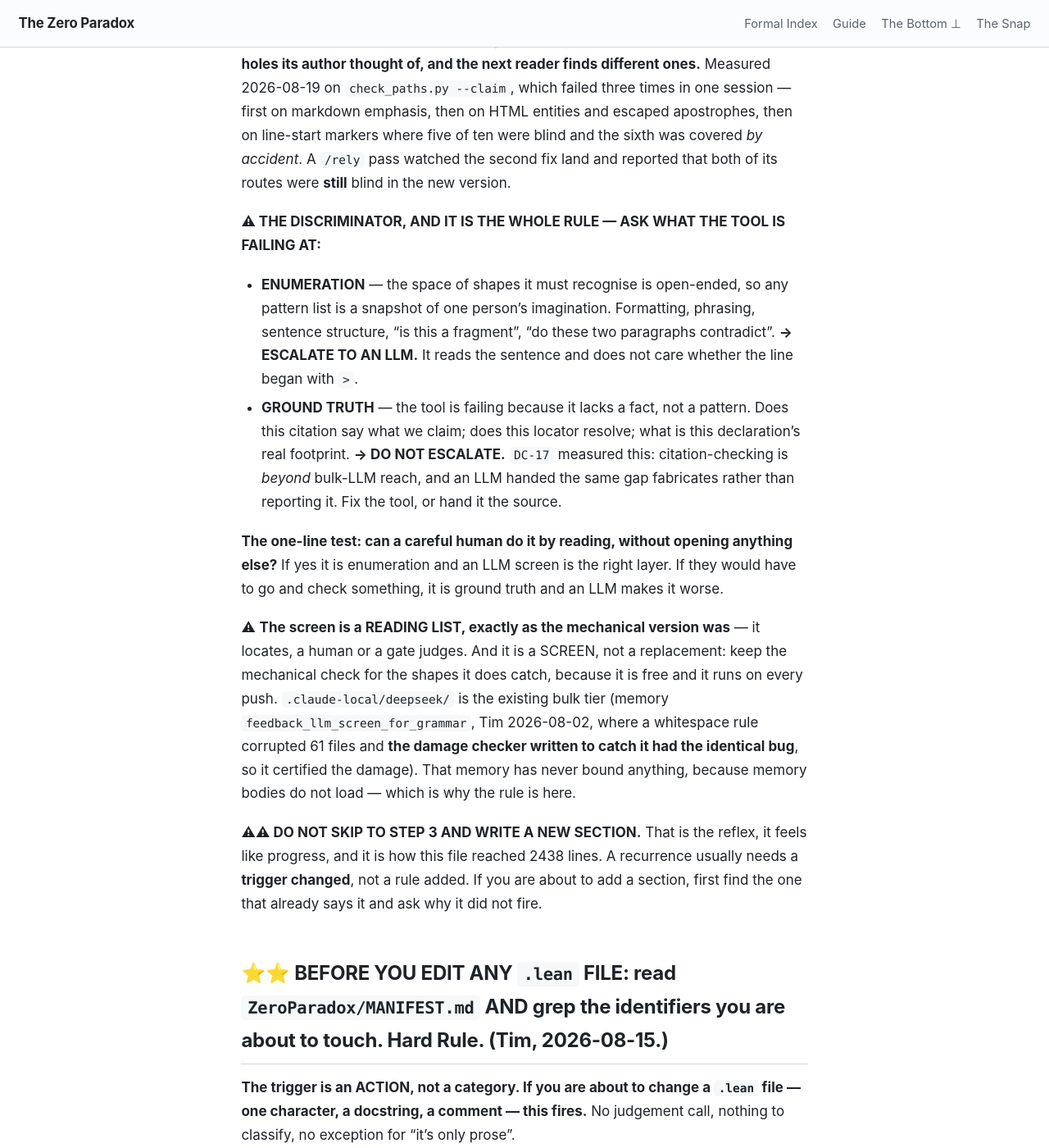
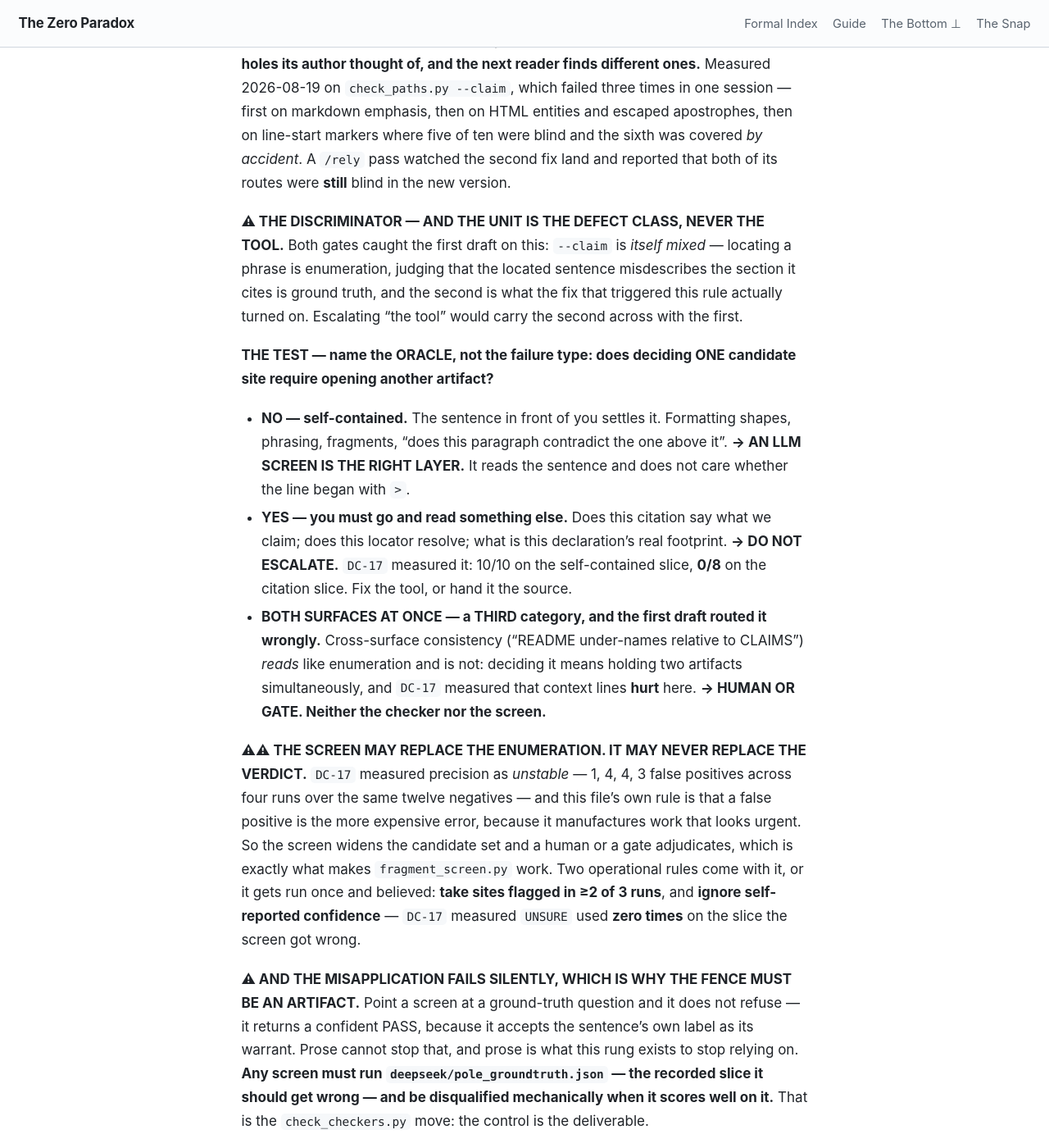
Before and after one commit to timbrigham/ZeroParadox, a Jekyll site: the page built from CLAUDE.md, in a window 1280 px wide and 1400 px high, scrolled down 11739 px. Shown: the whole window at 82% size. Built offline with Jekyll 4.4.1, drawn with Linux system fonts in a browser that asks for light colours; our own code applies the rules of GitHub Pages for plain Markdown files; some of the changed text lies outside the part shown.

Commit message:
The widened class can weld two bullets; show the seam
Co-Authored-By: Claude Opus 5 <noreply@anthropic.com>
Claude-Session: https://claude.ai/code/session_01Y3bev4DJYKL6X8bHXccZJe

```diff
--- a/CLAUDE.md
+++ b/CLAUDE.md
@@ -334,19 +334,47 @@ emphasis, then on HTML entities and escaped apostrophes, then on line-start mark
 were blind and the sixth was covered *by accident*. A `/rely` pass watched the second fix land and
 reported that both of its routes were **still** blind in the new version.
 
-**⚠ THE DISCRIMINATOR, AND IT IS THE WHOLE RULE — ASK WHAT THE TOOL IS FAILING AT:**
-- **ENUMERATION** — the space of shapes it must recognise is open-ended, so any pattern list is a
-  snapshot of one person's imagination. Formatting, phrasing, sentence structure, "is this a
-  fragment", "do these two paragraphs contradict". **→ ESCALATE TO AN LLM.** It reads the sentence
-  and does not care whether the line began with `>`.
-- **GROUND TRUTH** — the tool is failing because it lacks a fact, not a pattern. Does this citation
-  say what we claim; does this locator resolve; what is this declaration's real footprint.
-  **→ DO NOT ESCALATE.** `DC-17` measured this: citation-checking is *beyond* bulk-LLM reach, and an
-  LLM handed the same gap fabricates rather than reporting it. Fix the tool, or hand it the source.
-
-**The one-line test: can a careful human do it by reading, without opening anything else?** If yes it
-is enumeration and an LLM screen is the right layer. If they would have to go and check something,
-it is ground truth and an LLM makes it worse.
+**⚠ THE DISCRIMINATOR — AND THE UNIT IS THE DEFECT CLASS, NEVER THE TOOL.** Both gates caught the
+first draft on this: `--claim` is *itself mixed* — locating a phrase is enumeration, judging that the
+located sentence misdescribes the section it cites is ground truth, and the second is what the fix
+that triggered this rule actually turned on. Escalating "the tool" would carry the second across with
+the first.
+
+**THE TEST — name the ORACLE, not the failure type: does deciding ONE candidate site require opening
+another artifact?**
+- **NO — self-contained.** The sentence in front of you settles it. Formatting shapes, phrasing,
+  fragments, "does this paragraph contradict the one above it". **→ AN LLM SCREEN IS THE RIGHT
+  LAYER.** It reads the sentence and does not care whether the line began with `>`.
+- **YES — you must go and read something else.** Does this citation say what we claim; does this
+  locator resolve; what is this declaration's real footprint. **→ DO NOT ESCALATE.** `DC-17` measured
+  it: 10/10 on the self-contained slice, **0/8** on the citation slice. Fix the tool, or hand it the
+  source.
+- **BOTH SURFACES AT ONCE — a THIRD category, and the first draft routed it wrongly.**
+  Cross-surface consistency ("README under-names relative to CLAIMS") *reads* like enumeration and is
+  not: deciding it means holding two artifacts simultaneously, and `DC-17` measured that context lines
+  **hurt** here. **→ HUMAN OR GATE. Neither the checker nor the screen.**
+
+**⚠⚠ THE SCREEN MAY REPLACE THE ENUMERATION. IT MAY NEVER REPLACE THE VERDICT.** `DC-17` measured
+precision as *unstable* — 1, 4, 4, 3 false positives across four runs over the same twelve negatives —
+and this file's own rule is that a false positive is the more expensive error, because it manufactures
+work that looks urgent. So the screen widens the candidate set and a human or a gate adjudicates,
+which is exactly what makes `fragment_screen.py` work. Two operational rules come with it, or it gets
+run once and believed: **take sites flagged in ≥2 of 3 runs**, and **ignore self-reported confidence**
+— `DC-17` measured `UNSURE` used **zero times** on the slice the screen got wrong.
+
+**⚠ AND THE MISAPPLICATION FAILS SILENTLY, WHICH IS WHY THE FENCE MUST BE AN ARTIFACT.** Point a screen
+at a ground-truth question and it does not refuse — it returns a confident PASS, because it accepts the
+sentence's own label as its warrant. Prose cannot stop that, and prose is what this rung exists to stop
+relying on. **Any screen must run `deepseek/pole_groundtruth.json` — the recorded slice it should get
+wrong — and be disqualified mechanically when it scores well on it.** That is the `check_checkers.py`
+move: the control is the deliverable.
+
+⚠⚠ **AND RUNG 5 IS NOT "PREFER AN LLM".** Measured in the round that produced it: all three prose kills
+came from *reading*, and the one finding neither gate's reading caught — a register fingerprint
+attesting a hash that matched nothing — came from **running a two-line comparison**. No screen would
+ever have caught it. **Where a mechanical check is possible at all, it still beats this rung.** Rung 5
+is for where enumeration has been *demonstrated* unbounded, three times, not for where it is merely
+tedious.
 
 ⚠ **The screen is a READING LIST, exactly as the mechanical version was** — it locates, a human or a
 gate judges. And it is a SCREEN, not a replacement: keep the mechanical check for the shapes it does
```
Also changed, not shown: register.md (+1 -1 lines), 1 other file.
